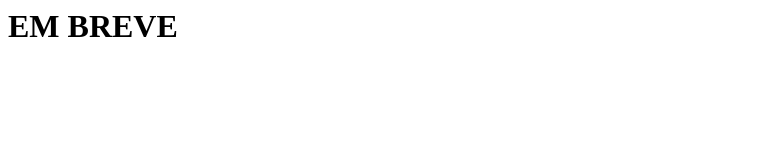
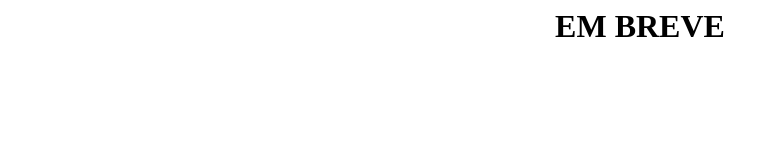
Before and after one commit to kauetomas/purposecontabilidade, a plain HTML site: page index.html in a window 1280 px wide. Shown: the whole page, without its empty margins (0-779 px from the left). Drawn offline with Linux system fonts and the light colour scheme.

Commit message:
Update index.html

```diff
--- a/index.html
+++ b/index.html
@@ -1,7 +1,9 @@
 <html>
   <body>
-    <div style="margin:0 auto;">
-      <h1>EM BREVE</h1>
-    </div>
+	<div style="width: 100%;">
+		<div style="width:50%; margin: 0 auto;">
+		  <h1 style="text-align: center;">EM BREVE</h1>
+		</div>
+	</div>
   </body>
 </html>
```
